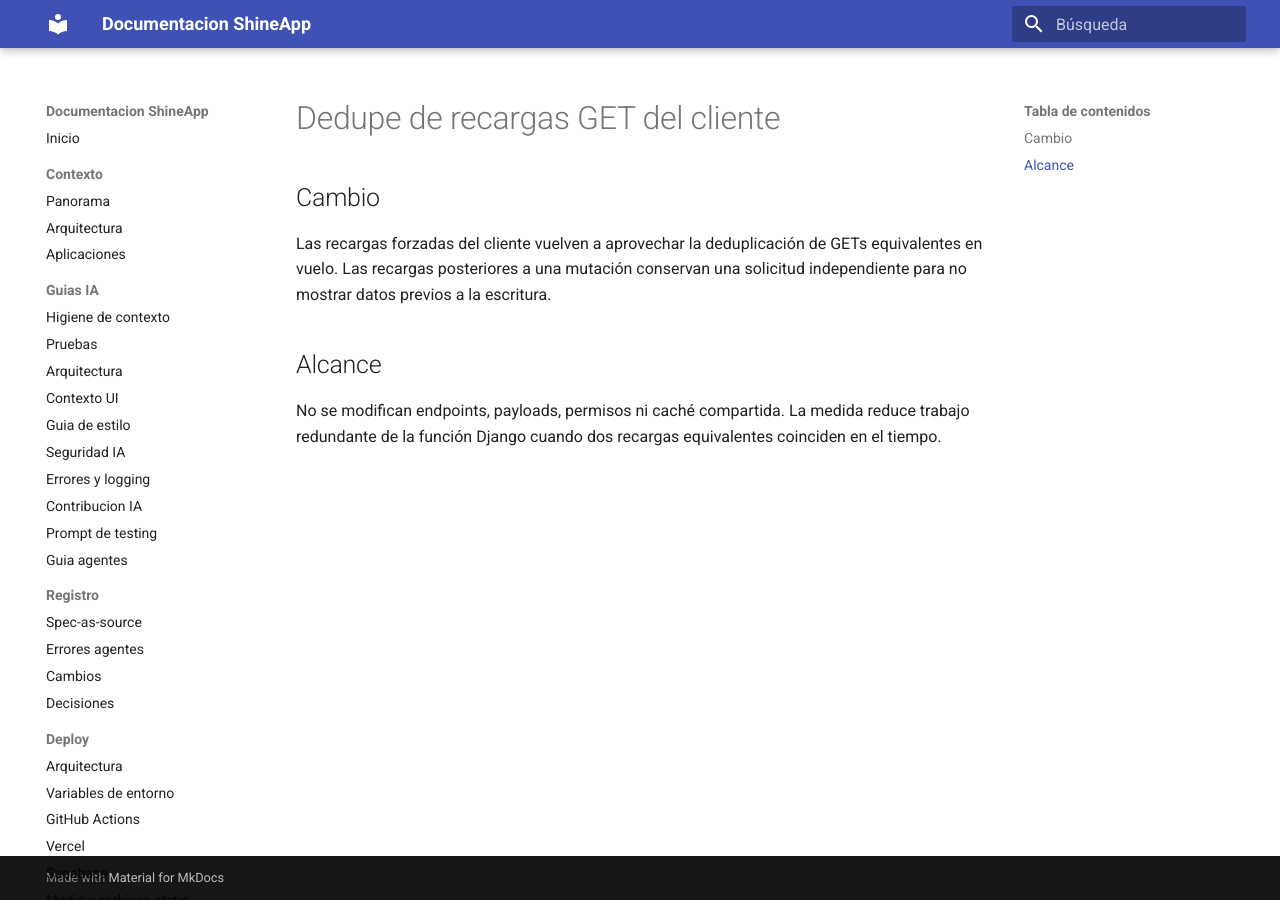
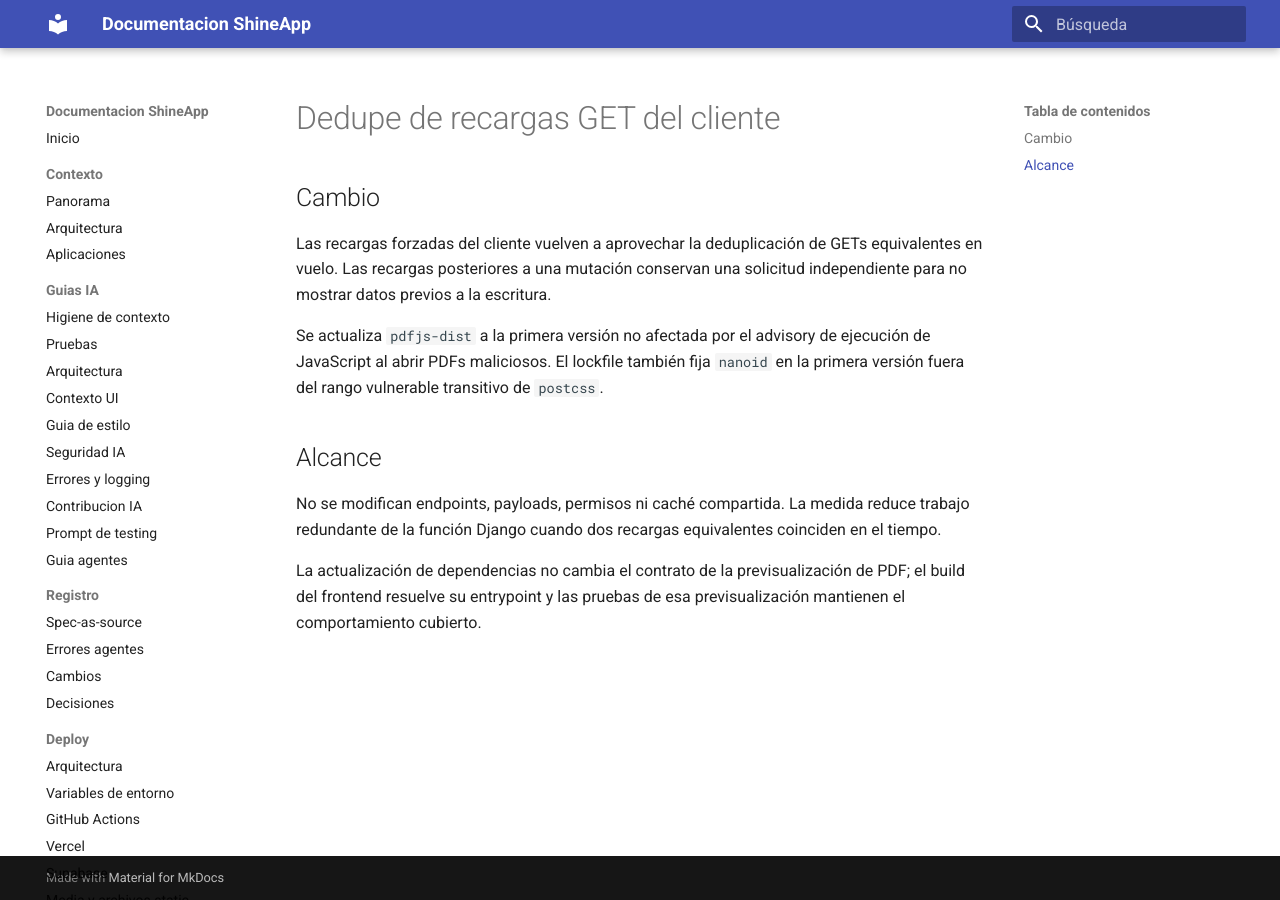
Before and after one commit to juanikitro/ShineApp, an MkDocs documentation site: the page built from docs/registro/cambios/2026-08-10-dedupe-recargas-get-cliente.md, in a window 1280 px wide. Built offline with MkDocs 1.6.1 and Material for MkDocs 9.7.7, drawn with Linux system fonts in a browser that asks for light colours.

Commit message:
fix(frontend): update vulnerable PDF dependencies

```diff
--- a/docs/registro/cambios/2026-08-10-dedupe-recargas-get-cliente.md
+++ b/docs/registro/cambios/2026-08-10-dedupe-recargas-get-cliente.md
@@ -6,8 +6,17 @@ Las recargas forzadas del cliente vuelven a aprovechar la deduplicación de
 GETs equivalentes en vuelo. Las recargas posteriores a una mutación conservan
 una solicitud independiente para no mostrar datos previos a la escritura.
 
+Se actualiza `pdfjs-dist` a la primera versión no afectada por el advisory de
+ejecución de JavaScript al abrir PDFs maliciosos. El lockfile también fija
+`nanoid` en la primera versión fuera del rango vulnerable transitivo de
+`postcss`.
+
 ## Alcance
 
 No se modifican endpoints, payloads, permisos ni caché compartida. La medida
 reduce trabajo redundante de la función Django cuando dos recargas equivalentes
 coinciden en el tiempo.
+
+La actualización de dependencias no cambia el contrato de la previsualización
+de PDF; el build del frontend resuelve su entrypoint y las pruebas de esa
+previsualización mantienen el comportamiento cubierto.
```
Also changed, not shown: 2 other files.
